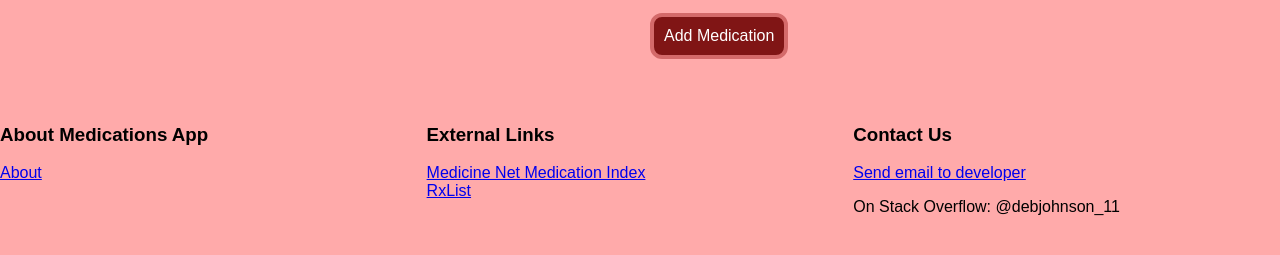
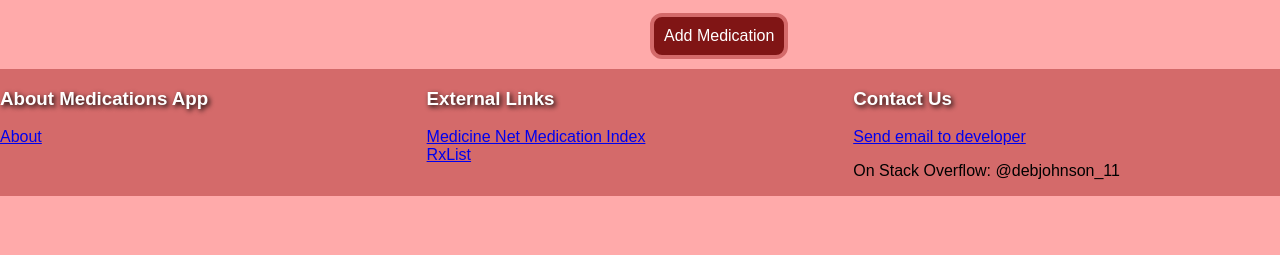
Before and after one commit to debjohnson33/medications-app-client, a React (Create React App) app: page /medications in a window 1280 px wide. Shown: the part 541-796 px from the top of the page. Built offline with nearby package versions, Linux system fonts and the light colour scheme; no server answers.

Commit message:
Edited css to change style of Footer/added space after picture on Home page

```diff
--- a/src/components/Footer.js
+++ b/src/components/Footer.js
@@ -7,8 +7,6 @@ const Footer = () => {
 	return (
 		<div>
 			<footer>
-			<br />
-			<br />
 				<div className="row">
 					<div className="col-4">
 						<h3>About Medications App</h3>
@@ -18,7 +16,6 @@ const Footer = () => {
 						<h3>External Links</h3>
 						<a target="_blank" href="https://www.medicinenet.com/medications/article.htm" rel="noopener noreferrer" alt="Medicine Net Medication Index">Medicine Net Medication Index</a><br />
 						<a target="_blank" href="https://www.rxlist.com/" rel="noopener noreferrer">RxList</a>
-
 					</div>
 					<div className="col-4">
 						<h3>Contact Us</h3>
--- a/src/components/Home.js
+++ b/src/components/Home.js
@@ -11,6 +11,8 @@ const Home = (props) => {
 	        <br />
 	        <div>
 	        	<img src={'/images/meds.jpg'} alt="Different color pills" />
+	        <br />
+	        <br />
 			</div>
 		</div>
 	)
--- a/src/containers/App.css
+++ b/src/containers/App.css
@@ -30,3 +30,12 @@ p#appInfo {
 	padding: 10px;
 	box-sizing: border-box;
 }
+
+footer {
+  background-color: #D46A6A;
+}
+
+footer h3 {
+  color: white;
+  text-shadow: 2px 2px 5px black;
+}
```
